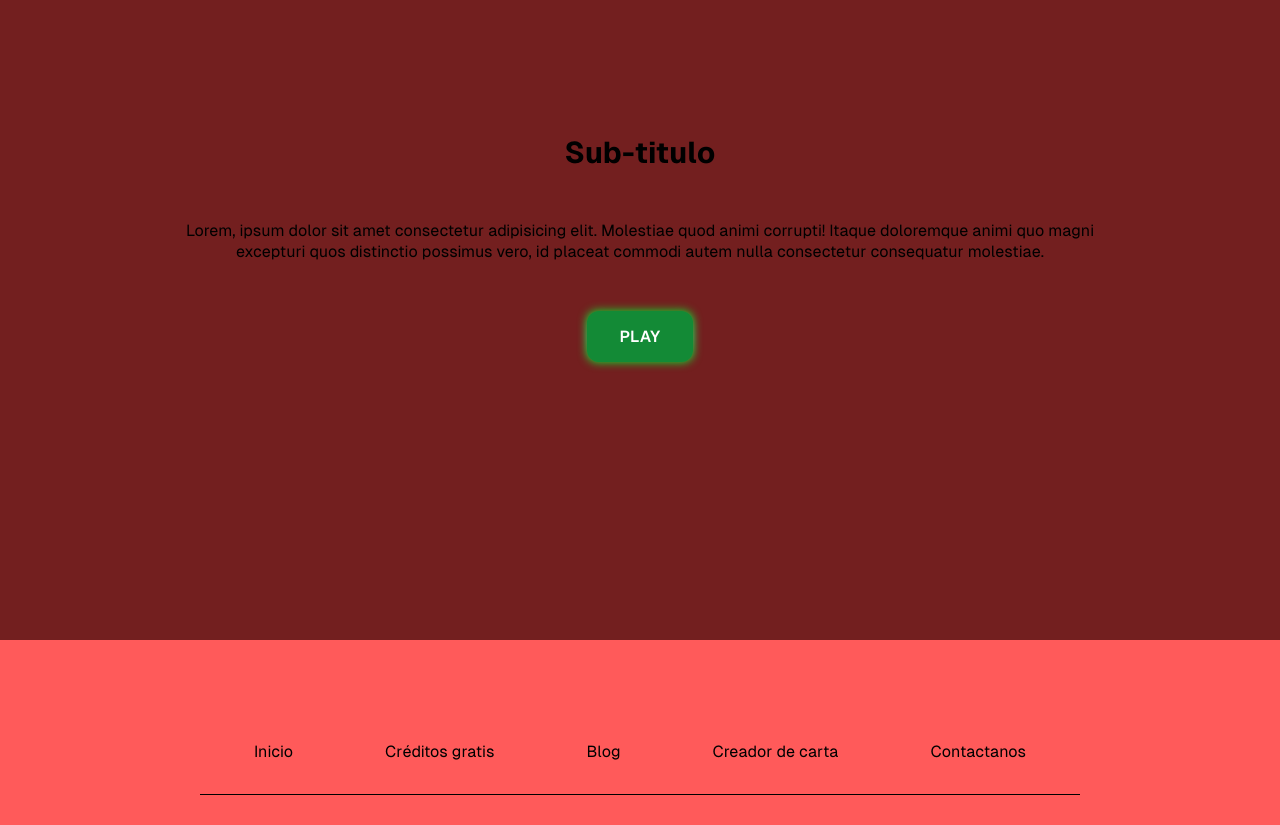
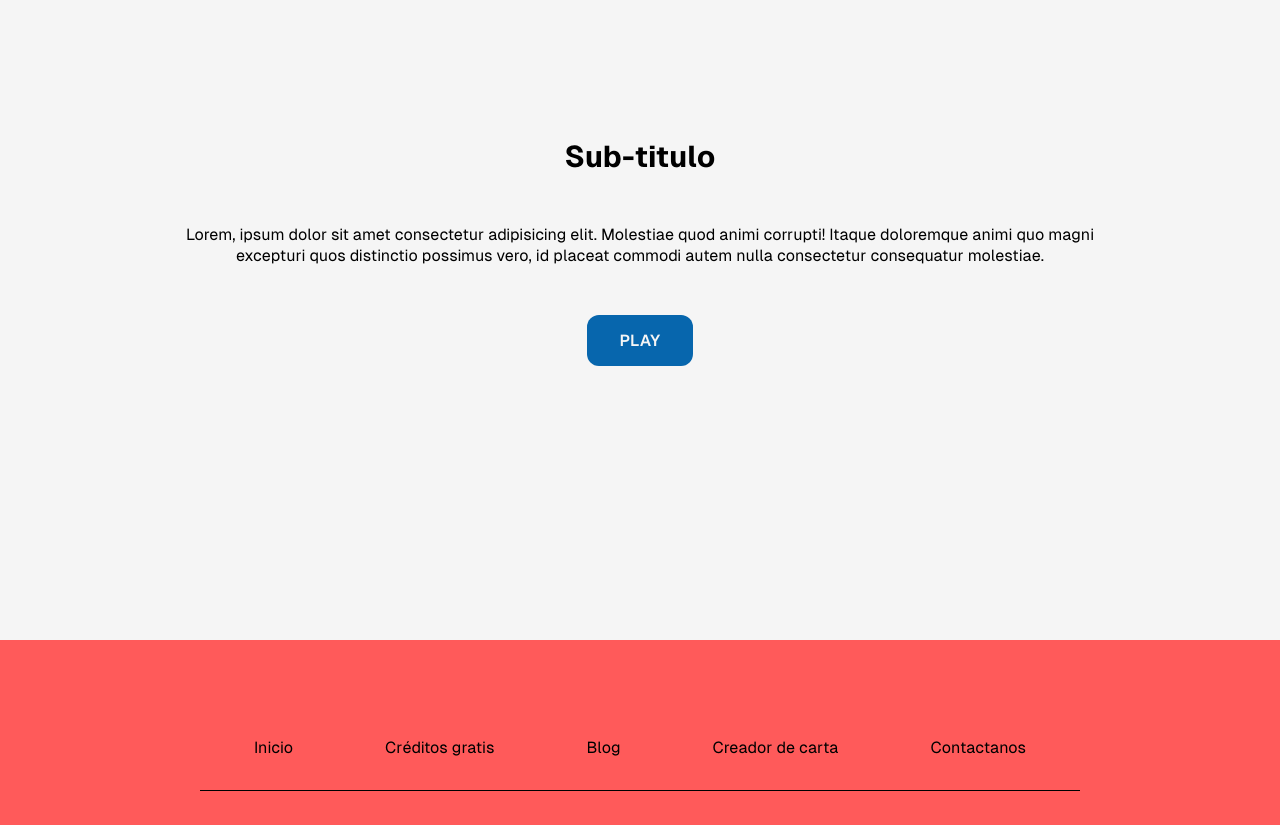
Before and after one commit to RaedRNP/bingo, a SvelteKit app: page / in a window 1280 px wide. Shown: the part 1960-2785 px from the top of the page. Built offline with nearby package versions, Linux system fonts and the light colour scheme.

Commit message:
cambio de colores y arreglo del footer movil

```diff
--- a/src/components/Btn.svelte
+++ b/src/components/Btn.svelte
@@ -7,34 +7,25 @@
 </a>
 
 <style>
+    :root {
+        --button-bg: #0766AD;
+        --hover-bg: #1097ff;
+        --text-color-btn: #F5F5F5;
+    }
+
     .btn {
-        background: #138a36;
+        background: var(--button-bg);
         cursor: pointer;
         text-decoration: none;
         padding: 1rem 2rem;
         margin: 8px 0;
-        color: #fff;
+        color: var(--text-color-btn);
         font-weight: 600;
         text-transform: uppercase;
         position: relative;
         border-radius: 12px;
-        transition: all 0.2s ease;
-    }
-    .btn::before {
-        content: '';
-        position: absolute;
-        top: 0;
-        left: 0;
-        z-index: -1;
-        width: 100%;
-        height: 100%;
-        background: linear-gradient(#04e824, #18ff6d, #04e824);
-        background-size: 800%;
-        border-radius: 10px;
-        filter: blur(5px);
-        animation: glowing 60s linear infinite;
     }
     .btn:hover {
-        background: #04e824;
+        background: var(--hover-bg);
     }
 </style>
--- /dev/null
+++ b/src/components/Footer.svelte
@@ -0,0 +1,53 @@
+<footer>
+    <ul>
+        <li><a href="/">Inicio</a></li>
+        <li><a href="/">Créditos gratis</a></li>
+        <li><a href="/">Blog</a></li>
+        <li><a href="/">Creador de carta</a></li>
+        <li><a href="/">Contactanos</a></li>
+    </ul>
+    <div class="line"></div>
+    <div class="terms">Lorem ipsum dolor sit amet consectetur adipisicing elit. Veniam debitis fuga recusandae incidunt adipisci ea rerum molestias consequuntur suscipit, temporibus cum sequi ab enim soluta qui repellendus fugiat corrupti nostrum. Lorem ipsum, dolor sit amet consectetur adipisicing elit. Repudiandae quo dolore libero quam in a officia ab voluptate impedit laboriosam enim, quos earum neque! Molestias perspiciatis reprehenderit possimus eaque quos!</div>
+    <ul>
+        <li><a href="/">Redes sociales</a></li>
+        <li><a href="/">Redes sociales</a></li>
+        <li><a href="/">Redes sociales</a></li>
+        <li><a href="/">Redes sociales</a></li>
+    </ul>
+</footer>
+
+<style>
+    footer {
+        width: 100%;
+        height: 50vh;
+        background: #ff5a5a;
+        padding: 0 200px;
+        align-content: center;
+    }
+    footer ul {
+        margin: var(--margin-friend);
+        display: flex;
+        justify-content: space-around;
+    }
+    footer .line {
+        width: 100%;
+        background-color: black;
+        height: 1px;
+        margin: 32px 0;
+    }
+    .terms {
+            margin: 16px 0;
+        }
+    @media (width <= 934px) {
+        footer {
+            height: fit-content;
+            padding: 30px;
+            text-align: center;
+        }
+        footer ul {
+            flex-wrap: wrap;
+            gap: 20px;
+        }
+
+    }
+</style>
--- a/src/components/Navbar.svelte
+++ b/src/components/Navbar.svelte
@@ -32,10 +32,10 @@
 <style>
     :root {
         --btn-bg-color: red;
-        --text-color: white;
+        --text-color: #0766AD;
         --act-hover-color: violet;
-        --menu-mobile-background: green;
-        --navbar-bg-on-scroll: #151515d6;
+        --menu-mobile-background: #F7EC09;
+        --navbar-bg-on-scroll: #F7EC09;
         --navbar-bg-top: transparent;
 
         --navbar-height: 80px;
@@ -72,6 +72,7 @@
         align-items: center;
         justify-content: space-between;
         z-index: 1000;
+        box-shadow: 0 0 1px 0 #00000080;
     }
     .navbar .logo {
         color: var(--main-text-color);
--- a/src/routes/+layout.svelte
+++ b/src/routes/+layout.svelte
@@ -1,5 +1,6 @@
 <script>
     import Navbar from '../components/Navbar.svelte';
+    import Footer from '../components/Footer.svelte';
     import '@fontsource/geist-sans/100.css';
     import '@fontsource/geist-sans/200.css';
     import '@fontsource/geist-sans/300.css';
@@ -15,13 +16,15 @@
 
 <Navbar />
 {@render children()}
+<Footer />
 
 <style>
     :global(:root) {
-        --main-color: violet;
-        --secondary-color: red;
-        --background-main-color: #731f1f;
-        --main-text-color: #f5f5f5;
+        --main-color: #0766AD;
+        --secondary-color: #C5E898;
+        --background-main-color: #f5f5f5;
+        --main-text-color: #0766AD;
+        --alert-color: #F7EC09;
     }
 
     :global(*) {
--- a/src/routes/+page.svelte
+++ b/src/routes/+page.svelte
@@ -5,7 +5,8 @@
 <main>
     <section class="banner">
         <div class="title-section">
-            <h1>Titulo</h1>
+            <h1>Sport's Book</h1>
+            <span>online, C.A.</span>
             <h2>Lorem ipsum dolor sit amet</h2>
             <Btn title="play" />
         </div>
@@ -26,23 +27,6 @@
             <Btn title="play" />
         </div>
     </section>
-    <footer>
-        <ul>
-            <li><a href="/">Inicio</a></li>
-            <li><a href="/">Créditos gratis</a></li>
-            <li><a href="/">Blog</a></li>
-            <li><a href="/">Creador de carta</a></li>
-            <li><a href="/">Contactanos</a></li>
-        </ul>
-        <div class="line"></div>
-        <div class="terms">Lorem ipsum dolor sit amet consectetur adipisicing elit. Veniam debitis fuga recusandae incidunt adipisci ea rerum molestias consequuntur suscipit, temporibus cum sequi ab enim soluta qui repellendus fugiat corrupti nostrum. Lorem ipsum, dolor sit amet consectetur adipisicing elit. Repudiandae quo dolore libero quam in a officia ab voluptate impedit laboriosam enim, quos earum neque! Molestias perspiciatis reprehenderit possimus eaque quos!</div>
-        <ul>
-            <li><a href="/">Redes sociales</a></li>
-            <li><a href="/">Redes sociales</a></li>
-            <li><a href="/">Redes sociales</a></li>
-            <li><a href="/">Redes sociales</a></li>
-        </ul>
-    </footer>
 </main>
 
 <style>
@@ -76,12 +60,16 @@
         color: var(--main-text-color);
     }
     h1 {
-        margin: 8px 0;
         text-transform: uppercase;
         font-size: var(--title-size);
     }
+    span {
+        color: var(--main-text-color);
+        font-weight: var(--sub-title-size);
+        font-weight: bold;
+    }
     h2 {
-        margin: 0 0 48px 0;
+        margin: var(--margin-friend) 0 48px 0;
         font-size: var(--sub-title-size);
     }
     .home-section {
@@ -128,24 +116,6 @@
     .sub-title-section-2 p {
         margin-bottom: var(--margin-aquintances);
     }
-    footer {
-        width: 100%;
-        height: 50vh;
-        background: #ff5a5a;
-        padding: 0 200px;
-        align-content: center;
-    }
-    footer ul {
-        margin: var(--margin-friend);
-        display: flex;
-        justify-content: space-around;
-    }
-    footer .line {
-        width: 100%;
-        background-color: black;
-        height: 1px;
-        margin: 32px 0;
-    }
 
     @media (935px <= width <= 1110px) {}
     @media (width <= 934px) {
```
